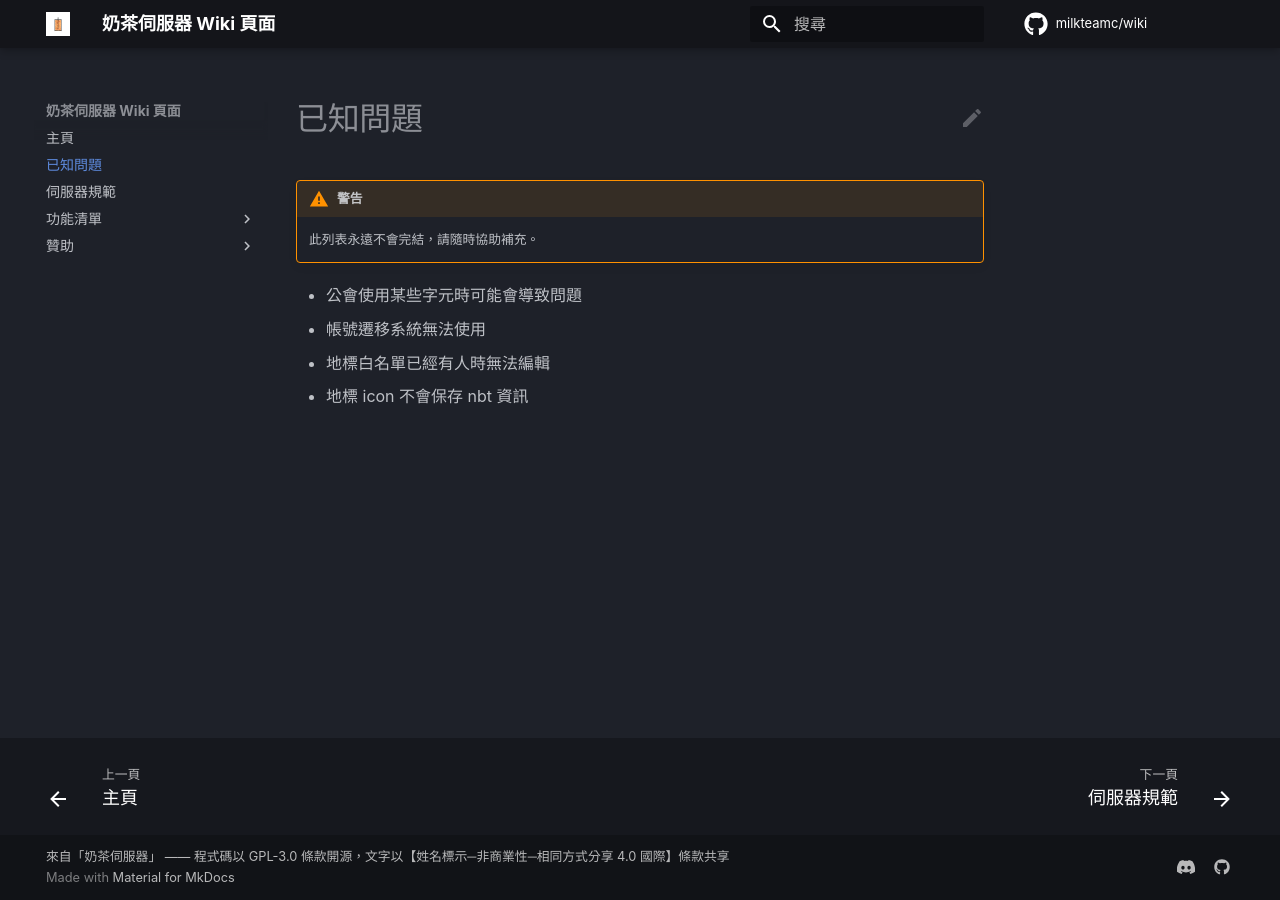
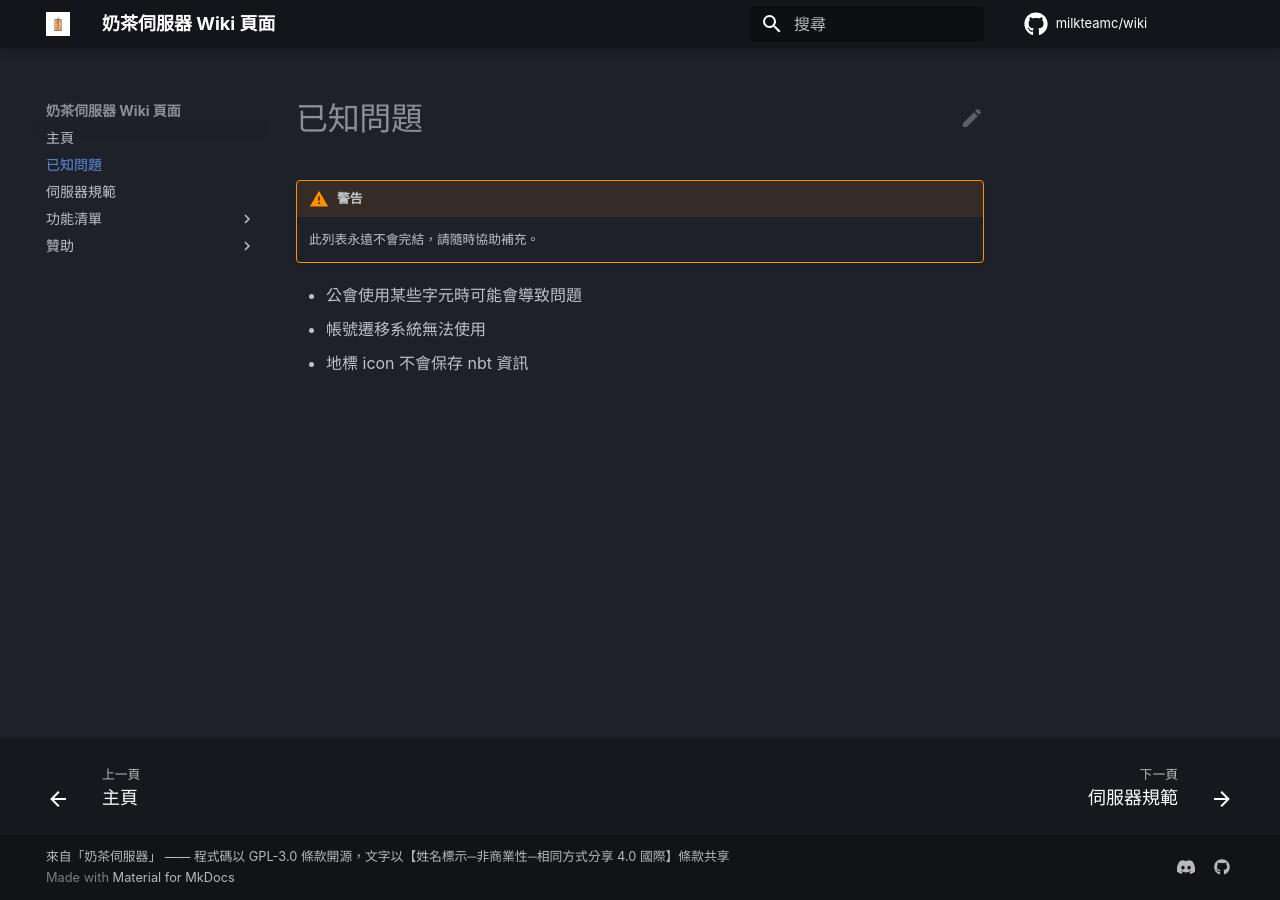
Before and after one commit to milkteamc/wiki, an MkDocs documentation site: the page built from docs/known-issues.md, in a window 1280 px wide. Built offline with MkDocs 1.6.1 and Material for MkDocs 9.7.7, drawn with Linux system fonts in a browser that asks for light colours; some web fonts are replaced; plug-ins that fetch from the network failed and are left out; comment, search, counter and statistics services are not loaded.

Commit message:
Update known-issues.md

```diff
--- a/docs/known-issues.md
+++ b/docs/known-issues.md
@@ -3,5 +3,4 @@
     此列表永遠不會完結，請隨時協助補充。
 - 公會使用某些字元時可能會導致問題
 - 帳號遷移系統無法使用
-- 地標白名單已經有人時無法編輯
 - 地標 icon 不會保存 nbt 資訊
```
